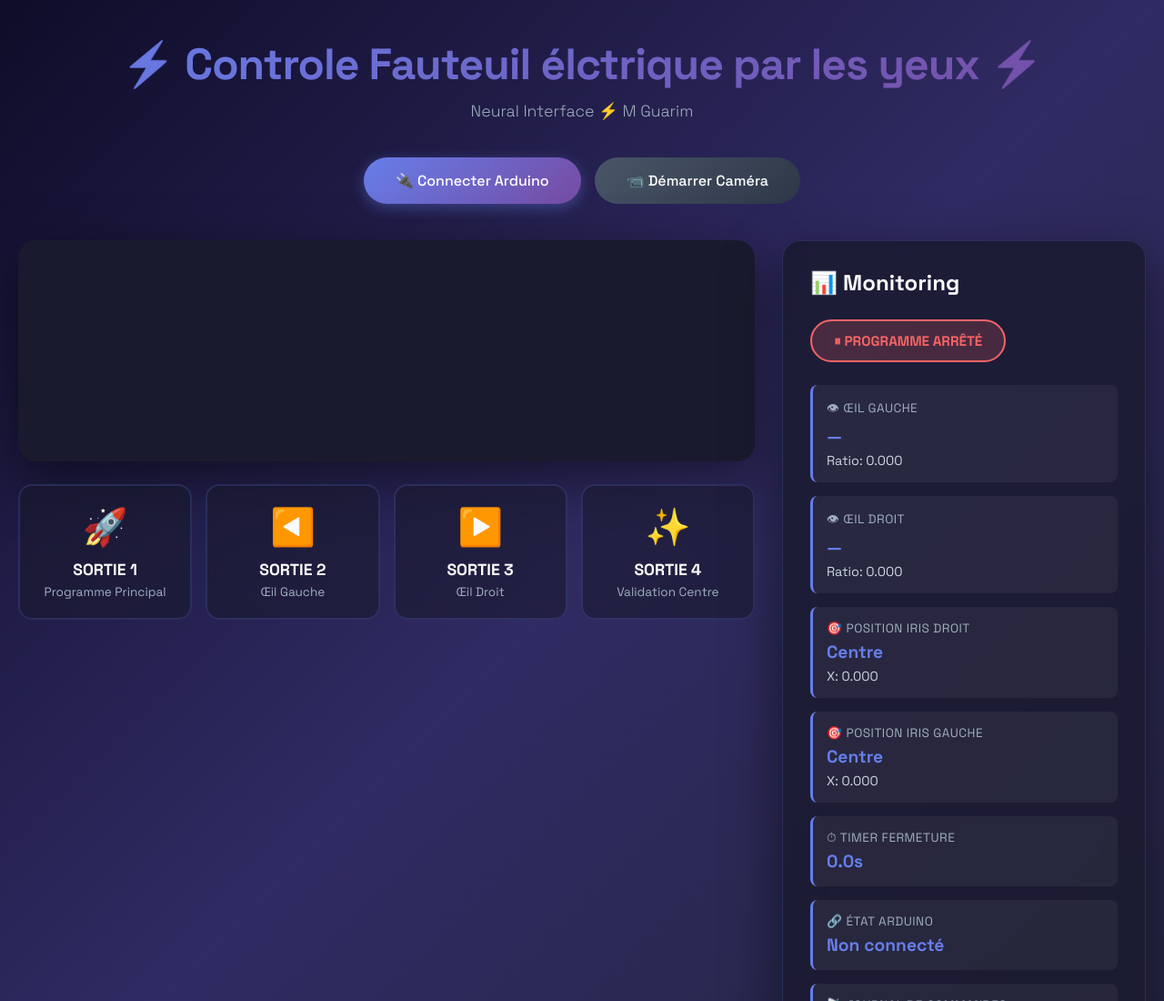
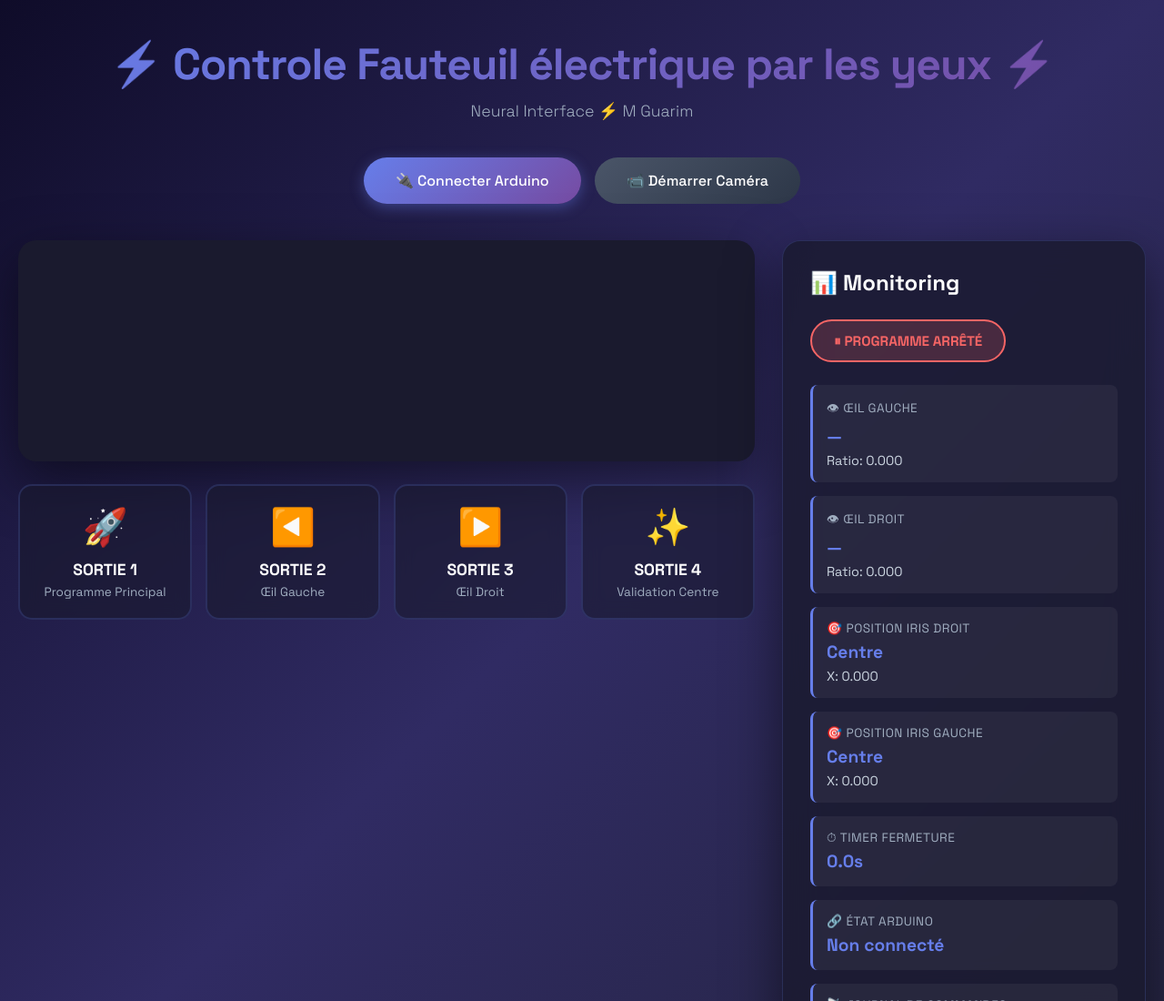
Before and after one commit to guarim/Claude-Handi, a plain HTML site: page index.html in a window 1280 px wide. Shown: the top 1100 px of the page at 91% size. Drawn offline with Linux system fonts and the light colour scheme.

Commit message:
Fix typo in header text

```diff
--- a/index.html
+++ b/index.html
@@ -285,7 +285,7 @@
 </head>
 <body>
     <div class="header">
-        <h1>⚡ Controle Fauteuil élctrique par les yeux ⚡</h1>
+        <h1>⚡ Controle Fauteuil électrique par les yeux ⚡</h1>
         <div class="tagline">Neural Interface ⚡ M Guarim </div>
     </div>
 
```
